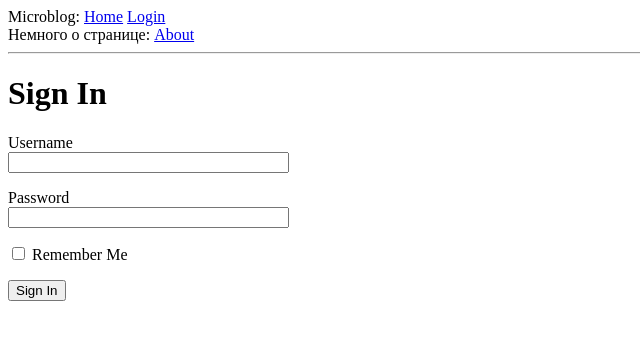
After one commit to AnnaProkopas/FlaxMicroblog, a Flask app: page /login in a window 1280 px wide. The commit adds this page. Shown: the top 340 px of the page, without its empty margins (0-640 px from the left). Run offline with Flask 2, Linux system fonts and the light colour scheme.

Commit message:
add login scenario

```diff
--- /dev/null
+++ b/app/forms.py
@@ -0,0 +1,10 @@
+from flask_wtf import FlaskForm
+from wtforms import StringField, PasswordField, BooleanField, SubmitField
+from wtforms.validators import DataRequired
+
+class LoginForm(FlaskForm):
+    username = StringField('Username', validators=[DataRequired()])
+    #DataRequired - проверка, что поле не пусто
+    password = PasswordField('Password', validators=[DataRequired()])
+    remember_me = BooleanField('Remember Me')
+    submit = SubmitField('Sign In')
--- a/app/routes.py
+++ b/app/routes.py
@@ -1,6 +1,7 @@
 # -*- coding: utf-8 -*-
 from flask import render_template
 from app import app
+from app.forms import LoginForm
 
 @app.route('/')
 @app.route('/index')
@@ -25,3 +26,8 @@ def index():
 @app.route('/about')
 def about():
     return render_template('about.html', title='О цели данного опыта')
+
+@app.route('/login')
+def login():
+    form = LoginForm()
+    return render_template('login.html', title='Sign In', form=form)
--- a/app/templates/base.html
+++ b/app/templates/base.html
@@ -10,8 +10,13 @@
 </head>
 
 <body>
-    <div>Microblog: <a href="/index">Home</a></div>
-    <div>Немного о странице: <a href="/about">About</a></div>
+    <div>Microblog:
+        <a href="/index">Home</a>
+        <a href="/login">Login</a>
+    </div>
+    <div>Немного о странице:
+        <a href="/about">About</a>
+    </div>
     <hr>
     {% block content %}{% endblock %}
 </body>
--- /dev/null
+++ b/app/templates/login.html
@@ -0,0 +1,18 @@
+{% extends "base.html" %}
+
+{% block content %}
+    <h1>Sign In</h1>
+    <form action="" method="post" novalidate>
+        {{ form.hidden_tag() }}
+        <p>
+            {{ form.username.label }}<br>
+            {{ form.username(size=32) }}
+        </p>
+        <p>
+            {{ form.password.label }}<br>
+            {{ form.password(size=32) }}
+        </p>
+        <p>{{ form.remember_me() }} {{ form.remember_me.label }}</p>
+        <p>{{ form.submit() }}</p>
+    </form>
+{% endblock %}
```
Also changed, not shown: ReadMe/note.txt (+13 -0 lines).
